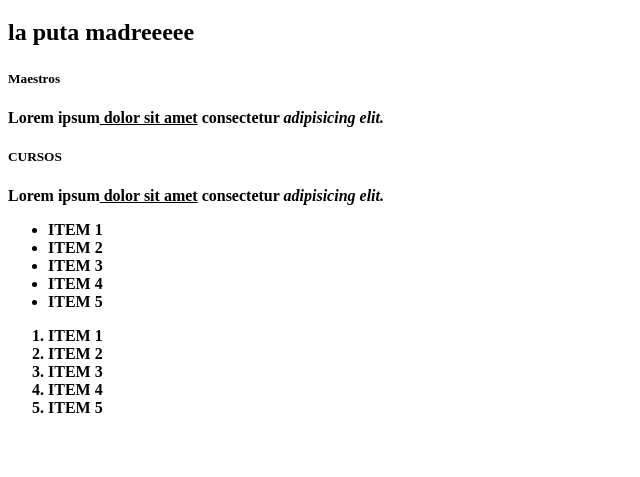
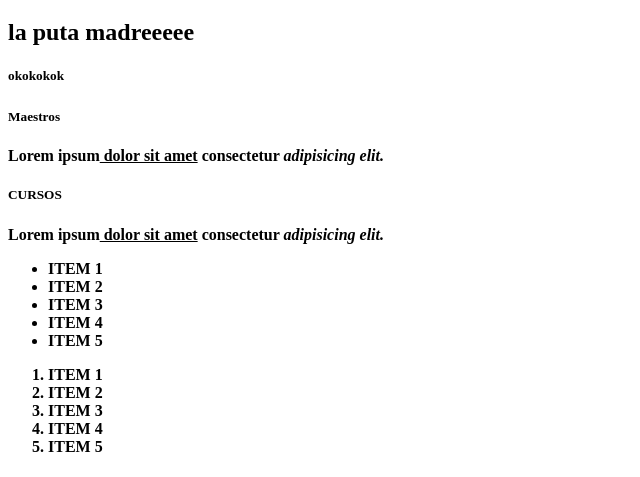
Before and after one commit to TomasMerlo/Clases-Particulares., a plain HTML site: page Index.html in a window 1280 px wide. Shown: the part 373-850 px from the top of the page, without its empty margins (0-640 px from the left). Before the commit the page ends 812 px from the top, so only its background shows below. Drawn offline with Linux system fonts and the light colour scheme.

Commit message:
Implementacion del sistema inicial

```diff
--- a/Index.html
+++ b/Index.html
@@ -20,7 +20,7 @@
       <h2>la puta madreeeee</h2>
       <h3></h3>
       <h4><DALEEEEEEEEEEEEEEE/h4>
-      <h5></h5>
+      <h5>okokokok</h5>
       <h6></h6>
 
       <!-- SECCION A -->
```
